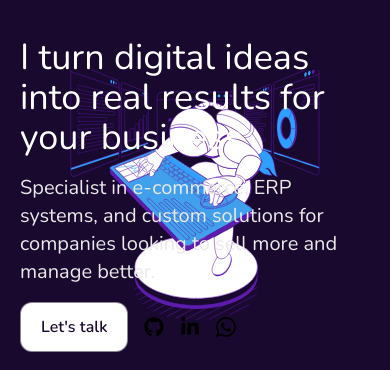
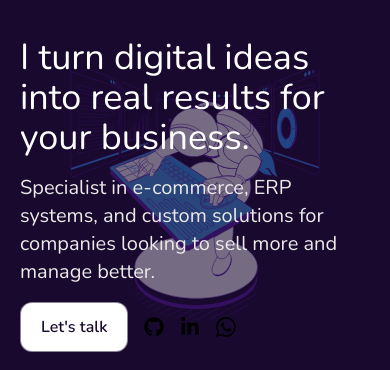
Before and after one commit to YgorMendanha/portfolio, a Next.js app: page /blog in a window 390 px wide. Shown: the part 267-637 px from the top of the page. Built offline with nearby package versions, Linux system fonts and the light colour scheme; no server answers.

Commit message:
responsive home

```diff
--- a/src/components/intro/index.tsx
+++ b/src/components/intro/index.tsx
@@ -103,6 +103,7 @@ export function IntroSection() {
           reverse
           speed={"normal"}
           direction="bottom"
+          mobileConfig={{ opacityTo: 0.4 }}
           className="w-full lg:w-1/2 absolute  lg:static opacity-30 lg:opacity-100 "
         >
           <Lottie options={defaultOptions} height={size} width={size} />
```
